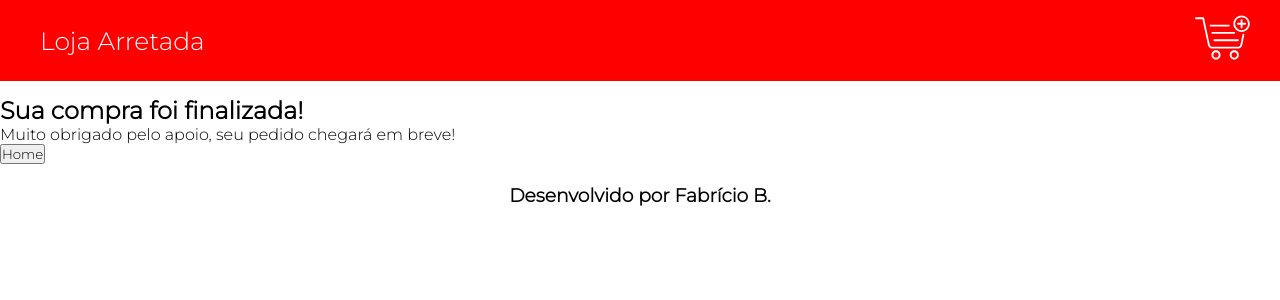
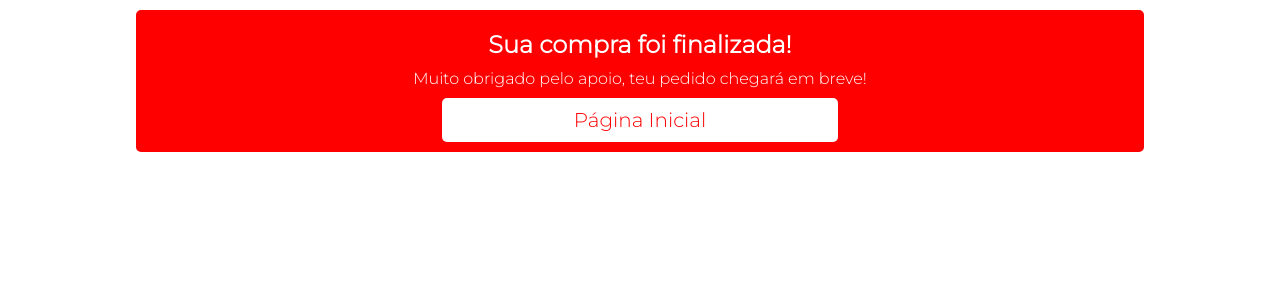
Before and after one commit to Braz99/Ecommerce, a React (Create React App) app: page /checkout in a window 1280 px wide. Shown: the top 300 px of the page. Built offline with nearby package versions, Linux system fonts and the light colour scheme.

Commit message:
Estiliza o checkout

```diff
--- /dev/null
+++ b/src/components/MainCheckout.jsx
@@ -0,0 +1,27 @@
+import { useNavigate } from "react-router-dom";
+import "../styles/components/checkout-s.css";
+
+export default function MainCheckout() {
+  let navigate = useNavigate();
+
+  return (
+    <main className="checkout-main">
+      <section className="checkout-section">
+        <h1 className="checkout-title">Sua compra foi finalizada!</h1>
+
+        <p className="checkout-message">
+          Muito obrigado pelo apoio, teu pedido chegará em breve!
+        </p>
+
+        <button
+          className="checkout-button"
+          onClick={() => {
+            navigate("/");
+          }}
+        >
+          Página Inicial
+        </button>
+      </section>
+    </main>
+  );
+}
--- a/src/components/MainCompraFinalizada.jsx
+++ /dev/null
@@ -1,30 +0,0 @@
-import React from 'react';
-
-function MainCompra() {
-
-
-
-    return (
-        <main id='main_compra'>
-
-            {localStorage.clear()}
-
-            <section id='secao_finalizada'>
-
-                <h1>Sua compra foi finalizada!</h1>
-
-                <p>Muito obrigado pelo apoio, seu pedido chegará em breve!</p>
-
-                <button onClick={() => {window.location.href = '/'}}>Home</button>
-
-            </section>
-
-
-
-        </main>
-
-    )
-
-}
-
-export default MainCompra;
--- a/src/pages/Checkout/index.jsx
+++ b/src/pages/Checkout/index.jsx
@@ -1,15 +1,5 @@
-import MainCompra from "../../components/MainCompraFinalizada";
-import Header from "../../components/HeaderSite";
-import FooterSite from "../../components/FooterSite";
+import MainCheckout from "../../components/MainCheckout";
 
-function CheckOut() {
-  return (
-    <div>
-      <Header />
-      <MainCompra />
-      <FooterSite />
-    </div>
-  );
+export default function Checkout() {
+  return <MainCheckout />;
 }
-
-export default CheckOut;
--- a/src/siteRoutes.js
+++ b/src/siteRoutes.js
@@ -1,5 +1,5 @@
 import { BrowserRouter, Routes, Route } from "react-router-dom";
-import CheckOut from "./pages/Checkout";
+import Checkout from "./pages/Checkout";
 import Home from "./pages/Home";
 import React from "react";
 
@@ -8,7 +8,7 @@ export default function SiteRoutes() {
     <BrowserRouter>
       <Routes>
         <Route path={"/"} element={<Home />} exact />
-        <Route path={"/checkout"} element={<CheckOut />} />
+        <Route path={"/checkout"} element={<Checkout />} />
       </Routes>
     </BrowserRouter>
   );
--- /dev/null
+++ b/src/styles/components/checkout-s.css
@@ -0,0 +1,59 @@
+.checkout-main {
+  display: flex;
+  flex-wrap: wrap;
+  justify-content: center;
+  padding: 10px;
+  width: 100%;
+}
+
+.checkout-section {
+  display: flex;
+  flex-wrap: wrap;
+  justify-content: center;
+  width: 80%;
+  padding: 10px;
+  background-color: #ff0000;
+  color: #fff;
+  border-radius: 5px;
+}
+
+.checkout-title {
+  margin-top: 10px;
+  text-align: center;
+}
+
+.checkout-message {
+  width: 100%;
+  text-align: center;
+  margin-top: 10px;
+}
+
+.checkout-button {
+  border: none;
+  background-color: #fff;
+  color: #ff0000;
+  width: 40%;
+  padding: 10px;
+  font-size: 20px;
+  border-radius: 5px;
+  margin-top: 10px;
+  cursor: pointer;
+}
+
+@media (max-width: 750px) {
+  .checkout-section {
+    width: 90%;
+  }
+
+  .checkout-title {
+    font-size: 20px;
+  }
+
+  .checkout-message {
+    font-size: 18px;
+  }
+
+  .checkout-button {
+    width: 70%;
+  }
+}
```
